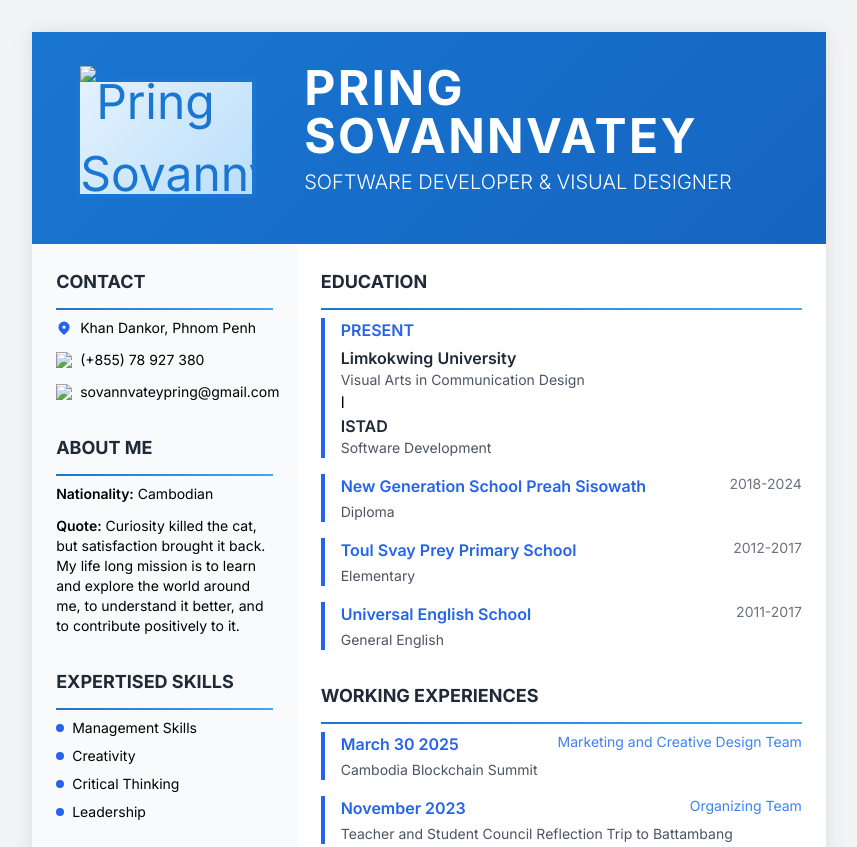
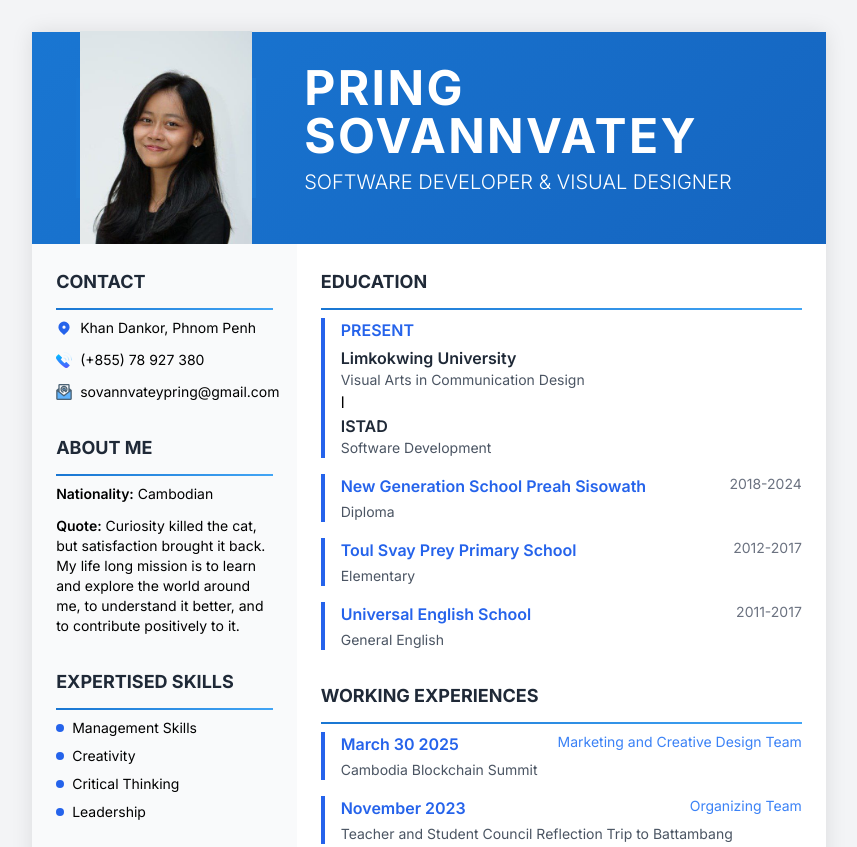
Before and after one commit to Sovannvatey/CV, a plain HTML site: page index.html in a window 1280 px wide. Shown: the top 847 px of the page, without its empty margins (211-1068 px from the left). Drawn offline with nearby package versions, Linux system fonts and the light colour scheme; the site is published under a folder, as on GitHub Pages, so addresses that start at the root find nothing.

Commit message:
Update index.html

```diff
--- a/index.html
+++ b/index.html
@@ -64,7 +64,7 @@
         <div class="header-bg text-white p-8 pl-11">
             <div class="flex items-center gap-12">
                 <div class="profile-photo flex-shrink-0">
-                <img src="/img/pic.jpg" alt="Pring Sovannvatey">
+                <img src="./img/pic.jpg" alt="Pring Sovannvatey">
                 </div>
                 <div class="flex-1">
                     <h1 class="text-5xl font-bold tracking-wider mb-2">PRING SOVANNVATEY</h1>
@@ -89,7 +89,7 @@
                             <span>Khan Dankor, Phnom Penh</span>
                         </div>
                         <div class="flex items-center gap-2">
-                                <img src="/img/phone.png" alt="phoneIcon" sizes="(max-width: 25px) 100vw, 20px" class="w-4 h-4">
+                                <img src="./img/phone.png" alt="phoneIcon" sizes="(max-width: 25px) 100vw, 20px" class="w-4 h-4">
                             <span>(+855) 78 927 380</span>
                         </div>
                         <div class="flex items-center gap-2">
@@ -98,7 +98,7 @@
                                 <path d="M18 8.118l-8 4-8-4V14a2 2 0 002 2h12a2 2 0 002-2V8.118z"/>
 
                             </svg> -->
-                            <img src="/img/email.png" alt="email" sizes="(max-width: 20px) 100vw, 20px" class="w-4 h-4 text-blue-600">
+                            <img src="./img/email.png" alt="email" sizes="(max-width: 20px) 100vw, 20px" class="w-4 h-4 text-blue-600">
                             <span>sovannvateypring@gmail.com</span>
                         </div>
                     </div>
```
